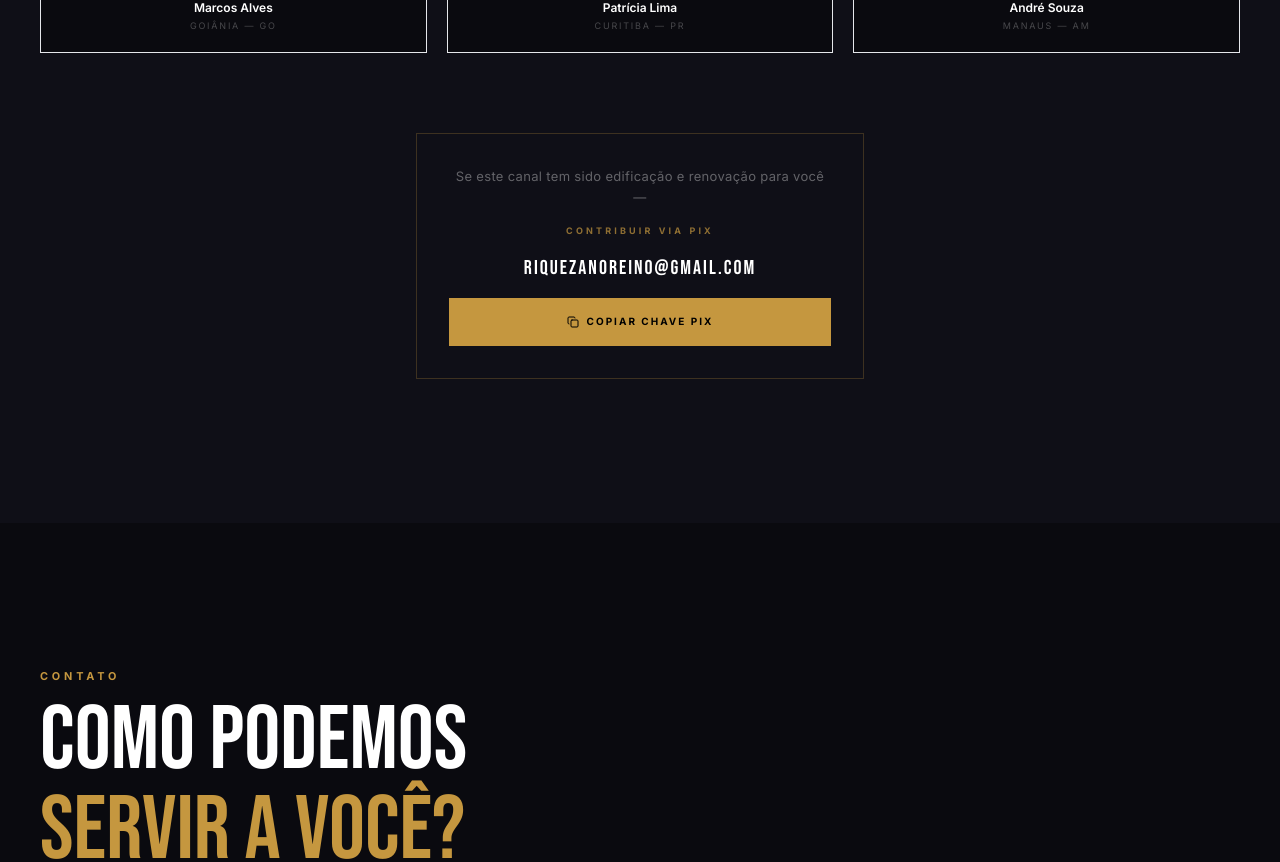
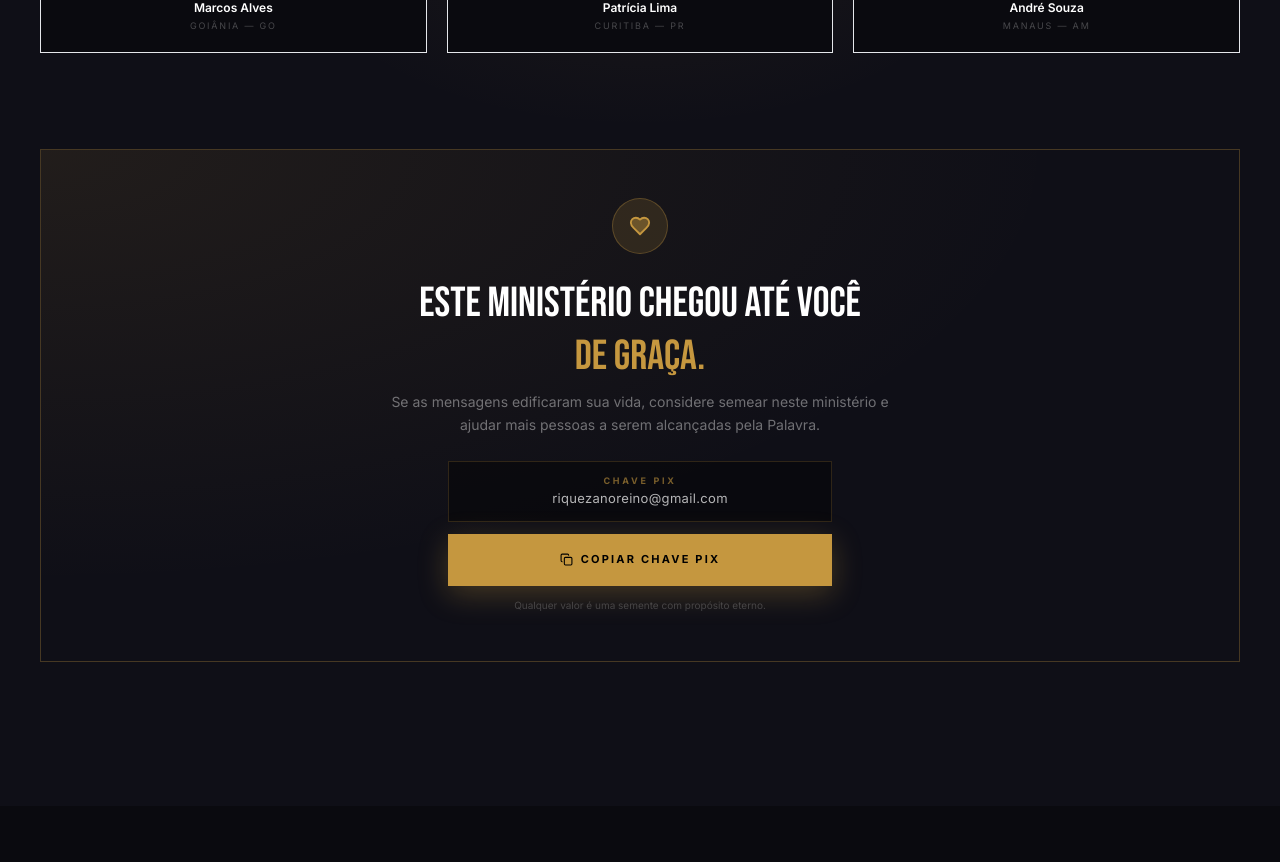
Before and after one commit to arthurrrangel/altomir-rangel, a Next.js app: page / in a window 1280 px wide. Shown: the part 5980-6842 px from the top of the page. Built offline with nearby package versions, Linux system fonts and the light colour scheme; a web font is replaced by a local one.

Commit message:
feat: capa proposito sem fundo branco + secao contribuicao mais chamativa

```diff
--- a/components/Contribute.tsx
+++ b/components/Contribute.tsx
@@ -1,6 +1,6 @@
 "use client"
 import { useEffect, useRef, useState } from 'react'
-import { Copy, Check } from 'lucide-react'
+import { Copy, Check, Heart } from 'lucide-react'
 
 const PIX_KEY = 'riquezanoreino@gmail.com'
 
@@ -62,7 +62,7 @@ export default function Contribute() {
   return (
     <section ref={ref} className="relative py-16 md:py-36 overflow-hidden bg-[#0F0F17]">
       <div className="absolute top-1/2 left-1/2 -translate-x-1/2 -translate-y-1/2 w-[700px] h-[350px] pointer-events-none"
-        style={{background: 'radial-gradient(ellipse, rgba(197,151,63,0.04) 0%, transparent 70%)'}} />
+        style={{background: 'radial-gradient(ellipse, rgba(197,151,63,0.06) 0%, transparent 70%)'}} />
 
       <div className="max-w-7xl mx-auto px-6 md:px-10">
 
@@ -74,8 +74,8 @@ export default function Contribute() {
           VIDAS EDIFICADAS<br /><span className="text-[#C5973F]">E RENOVADAS</span>
         </h2>
 
-        {/* Testimonials — mobile mostra 3, desktop 6 */}
-        <div className="grid grid-cols-1 sm:grid-cols-2 lg:grid-cols-3 gap-4 sm:gap-5 mb-12 md:mb-20">
+        {/* Testimonials */}
+        <div className="grid grid-cols-1 sm:grid-cols-2 lg:grid-cols-3 gap-4 sm:gap-5 mb-16 md:mb-24">
           {testimonials.map((t, i) => (
             <div key={i}
               className={`reveal-left flex flex-col gap-3 border border-white/6 bg-[#0A0A0F] p-5 hover:border-[#C5973F]/25 transition-colors duration-300 ${i >= 3 ? 'hidden sm:flex' : ''}`}>
@@ -89,22 +89,51 @@ export default function Contribute() {
           ))}
         </div>
 
-        {/* PIX */}
-        <div className="reveal flex flex-col gap-4 border border-[#C5973F]/25 bg-[#C5973F]/4 px-6 py-8 sm:px-8 sm:py-8 sm:max-w-md sm:mx-auto">
-          <p className="font-inter text-white/35 text-[13px] tracking-wide leading-relaxed text-center">
-            Se este canal tem sido edificação e renovação para você —
+        {/* PIX — destaque total */}
+        <div className="reveal relative overflow-hidden border border-[#C5973F]/30 bg-gradient-to-br from-[#C5973F]/8 to-transparent">
+          {/* Background glow */}
+          <div className="absolute inset-0 pointer-events-none"
+            style={{background:'radial-gradient(ellipse at top left, rgba(197,151,63,0.10) 0%, transparent 60%)'}} />
+
+          <div className="relative px-6 py-10 sm:px-12 sm:py-12 flex flex-col items-center gap-6 text-center">
+
+            {/* Icon */}
+            <div className="w-14 h-14 rounded-full bg-[#C5973F]/15 border border-[#C5973F]/30 flex items-center justify-center">
+              <Heart size={22} className="text-[#C5973F] fill-[#C5973F]/40" />
+            </div>
+
+            {/* Copy */}
+            <div className="flex flex-col gap-2 max-w-lg">
+              <h3 className="font-bebas text-[clamp(24px,5vw,42px)] text-white leading-tight">
+                ESTE MINISTÉRIO CHEGOU ATÉ VOCÊ<br />
+                <span className="text-[#C5973F]">DE GRAÇA.</span>
+              </h3>
+              <p className="font-inter text-white/40 text-[14px] leading-relaxed">
+                Se as mensagens edificaram sua vida, considere semear neste ministério e ajudar mais pessoas a serem alcançadas pela Palavra.
               </p>
-          <span className="font-inter text-[9px] font-bold tracking-[0.35em] text-[#C5973F]/70 uppercase text-center">Contribuir via PIX</span>
-          <span className="font-bebas text-lg sm:text-xl text-white tracking-widest break-all text-center">{PIX_KEY}</span>
+            </div>
+
+            {/* PIX key */}
+            <div className="w-full max-w-sm flex flex-col gap-3">
+              <div className="border border-[#C5973F]/20 bg-black/40 px-5 py-3 flex flex-col gap-0.5">
+                <span className="font-inter text-[9px] font-bold tracking-[0.3em] text-[#C5973F]/60 uppercase">Chave PIX</span>
+                <span className="font-inter text-[13px] text-white/70 tracking-wide break-all">{PIX_KEY}</span>
+              </div>
+
               <button
                 onClick={copyPix}
-            className="flex items-center justify-center gap-2 bg-[#C5973F] hover:bg-[#d4a84a] text-black font-inter text-[10px] font-bold tracking-[0.2em] uppercase px-8 py-4 transition-colors duration-200 min-h-[48px]"
+                className="flex items-center justify-center gap-2 bg-[#C5973F] hover:bg-[#d4a84a] active:scale-95 text-black font-inter text-[11px] font-bold tracking-[0.2em] uppercase px-8 py-4 transition-all duration-200 min-h-[52px] w-full shadow-[0_8px_30px_rgba(197,151,63,0.3)]"
               >
                 {copied
-              ? <><Check size={12} /> CHAVE COPIADA!</>
-              : <><Copy size={12} /> COPIAR CHAVE PIX</>
-            }
+                  ? <><Check size={13} /> CHAVE COPIADA!</>
+                  : <><Copy size={13} /> COPIAR CHAVE PIX</>}
               </button>
+
+              <p className="font-inter text-[10px] text-white/20 text-center">
+                Qualquer valor é uma semente com propósito eterno.
+              </p>
+            </div>
+          </div>
         </div>
 
       </div>
```
Also changed, not shown: public/books/bem-vindo-ao-novo-voce.jpg, public/books/proposito-da-prosperidade.jpg. Lines whose indentation alone changed are shown as unchanged.
